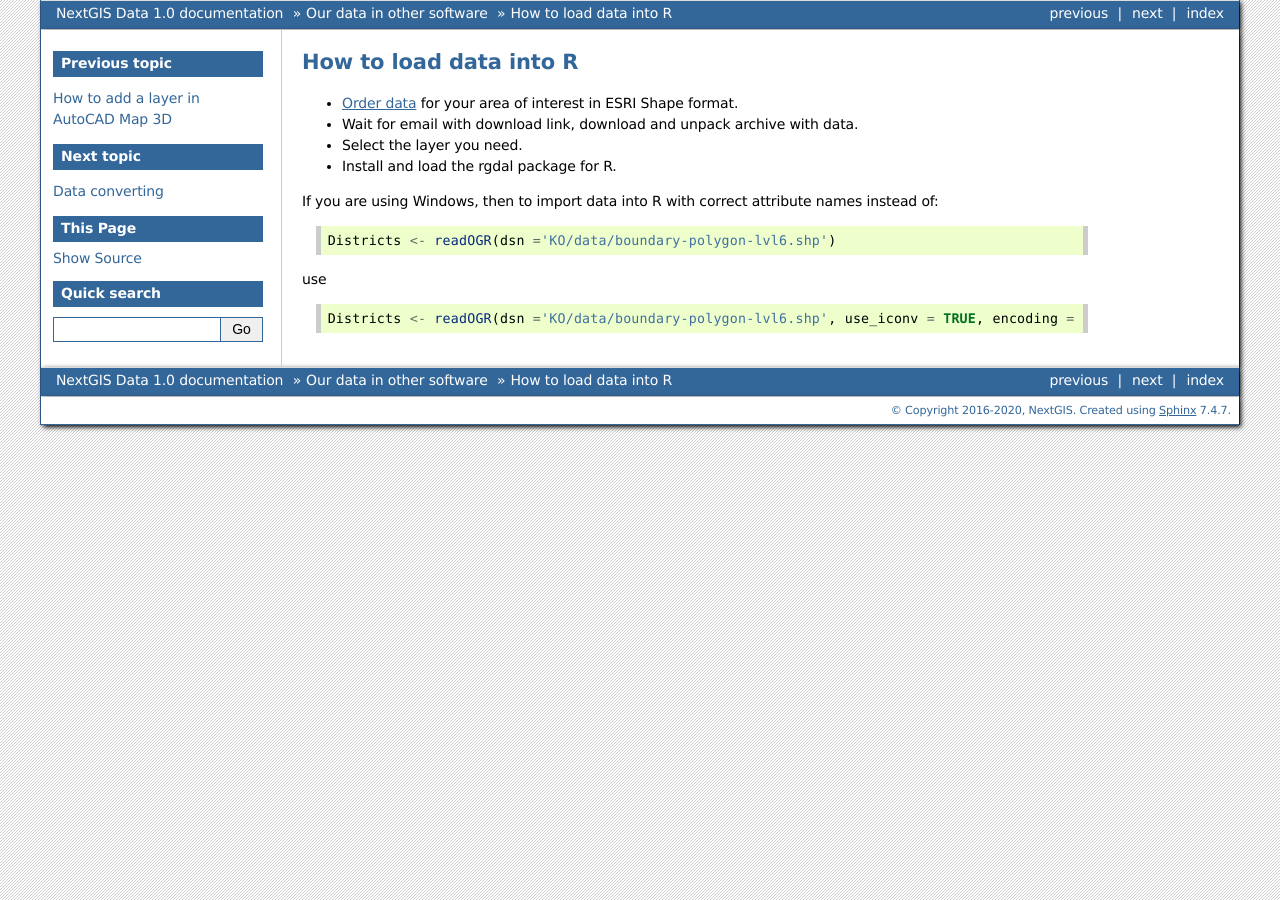
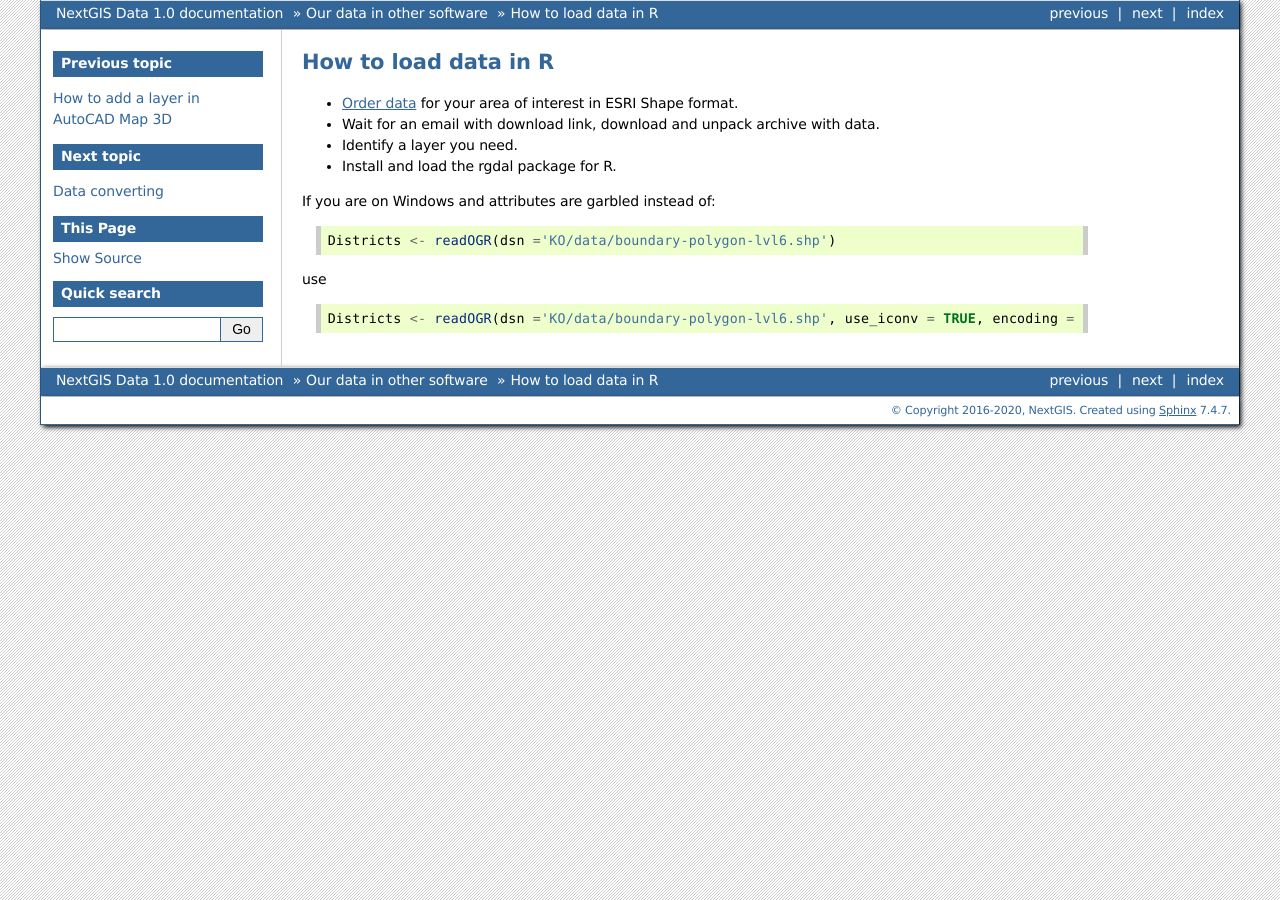
Before and after one commit to nextgis/docs_data, a Sphinx documentation site: the page built from source/r.rst, in a window 1280 px wide. Built offline with Sphinx 7.4.7, drawn with Linux system fonts in a browser that asks for light colours; formulas are drawn with MathJax 3; pages that are not in the unit, such as notebooks, are missing from menus.

Commit message:
Update r.rst

```diff
--- a/source/r.rst
+++ b/source/r.rst
@@ -1,14 +1,14 @@
 .. _data_r:
 
-How to load data into R
-===========================
+How to load data in R
+=====================
 
 * `Order data <https://data.nextgis.com/en/>`_ for your area of interest in ESRI Shape format.
-* Wait for email with download link, download and unpack archive with data.
-* Select the layer you need.
+* Wait for an email with download link, download and unpack archive with data.
+* Identify a layer you need.
 * Install and load the rgdal package for R.
 
-If you are using Windows, then to import data into R with correct attribute names instead of:
+If you are on Windows and attributes are garbled instead of:
 
 .. code-block:: r
 
```
